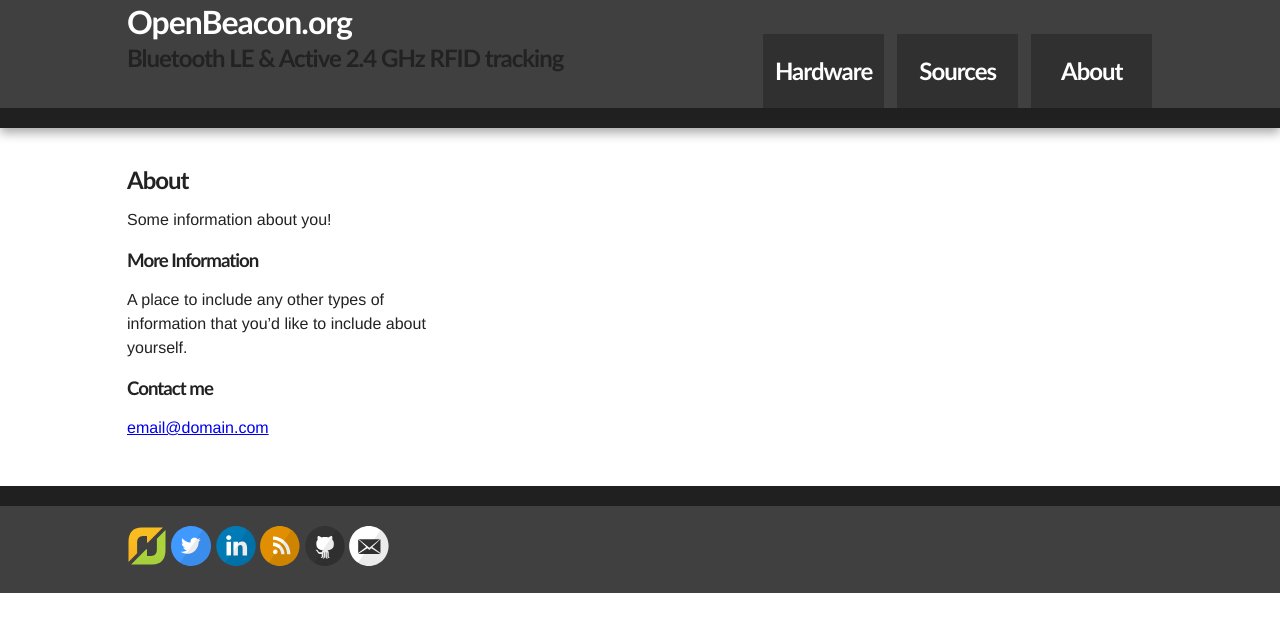
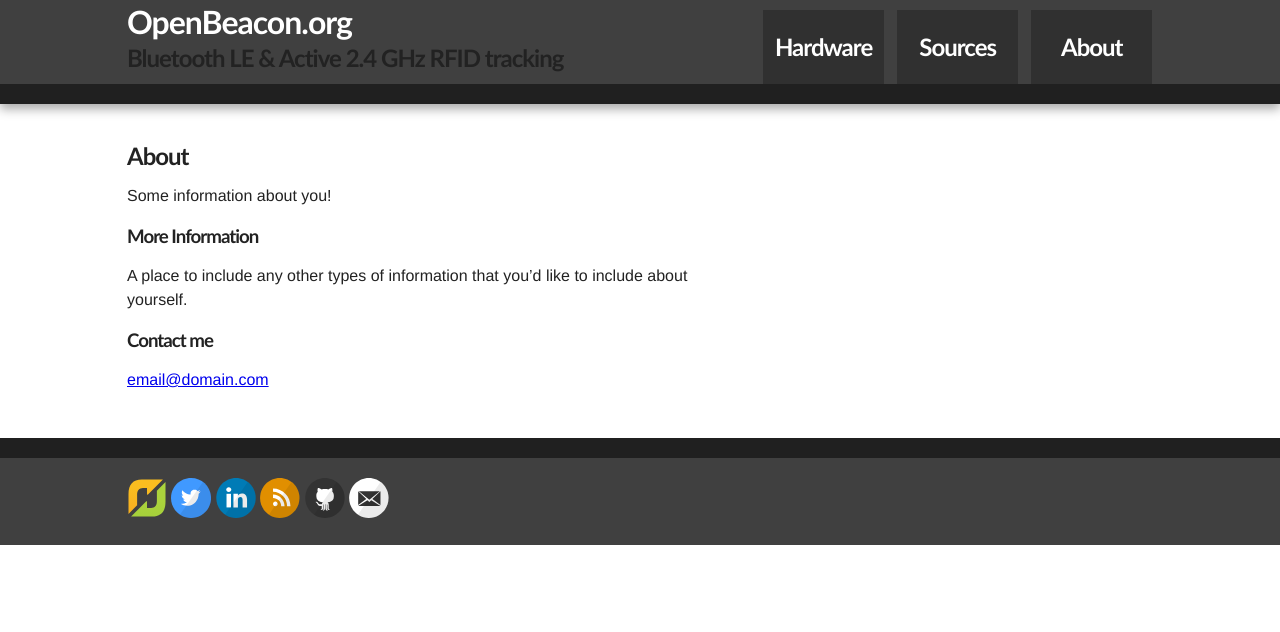
Before and after one commit to meriac/openbeacon-ng, a Jekyll site: the page built from about.md, in a window 1280 px wide. Shown: the top 632 px of the page. Built offline with Jekyll 4.4.1, drawn with Linux system fonts in a browser that asks for light colours.

Commit message:
adapted layouts to initializr

```diff
--- a/_layouts/default.html
+++ b/_layouts/default.html
@@ -22,7 +22,7 @@
 
 	<div id="header-container">
 		<header class="wrapper clearfix">
-			<h1 id="title">{{ site.name }}</h2></br>
+			<h1 id="title">{{ site.name }}</h2>
 			<h2 id="title_sub">{{ site.description }}</h2>
 			<nav>
 				<ul>
--- a/_layouts/page.html
+++ b/_layouts/page.html
@@ -2,11 +2,10 @@
 layout: default
 ---
 
-<article class="page">
+<div class="posts">
+	<h2>{{ page.title }}</h2>
 
-  <h2>{{ page.title }}</h2>
-
-  <div class="entry">
-    {{ content }}
-  </div>
-</article>
+	<section>
+		{{ content }}
+	</section>
+</div>
```
Also changed, not shown: _layouts/post.html (+4 -5 lines).
